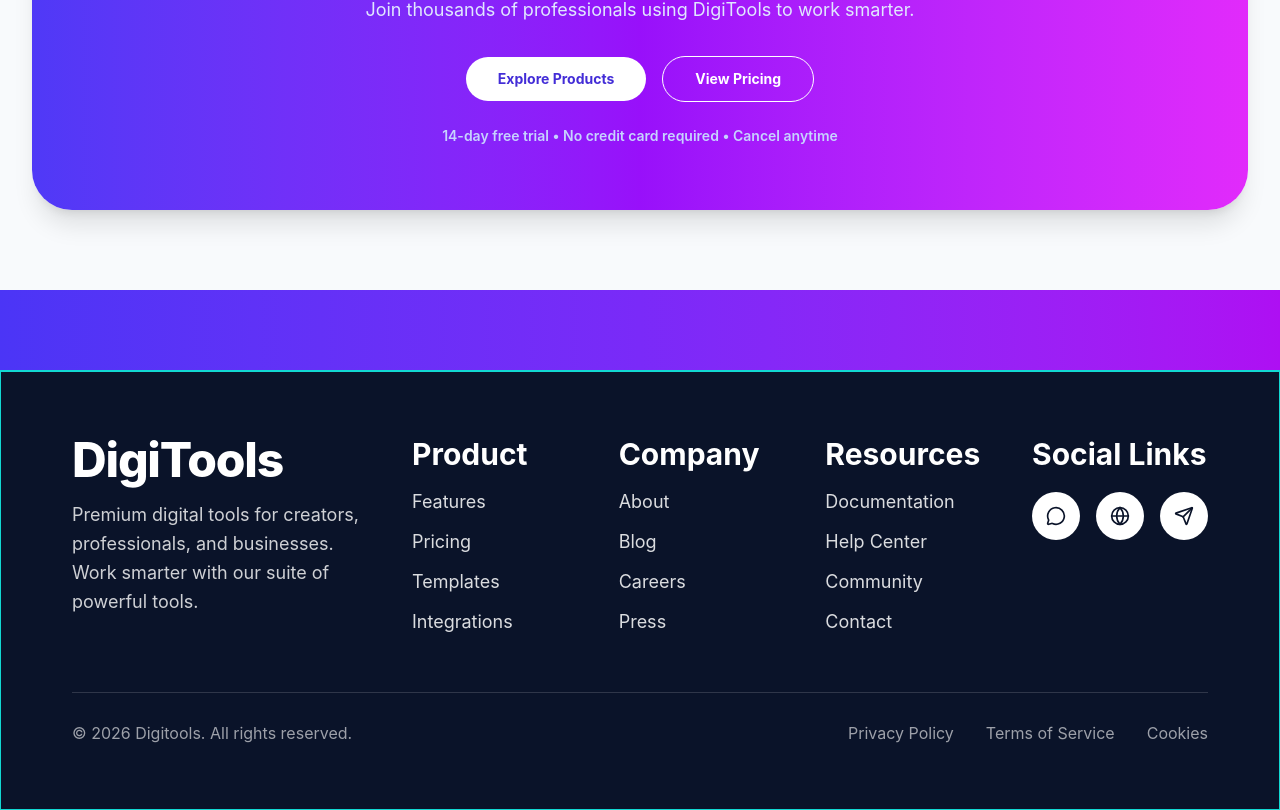
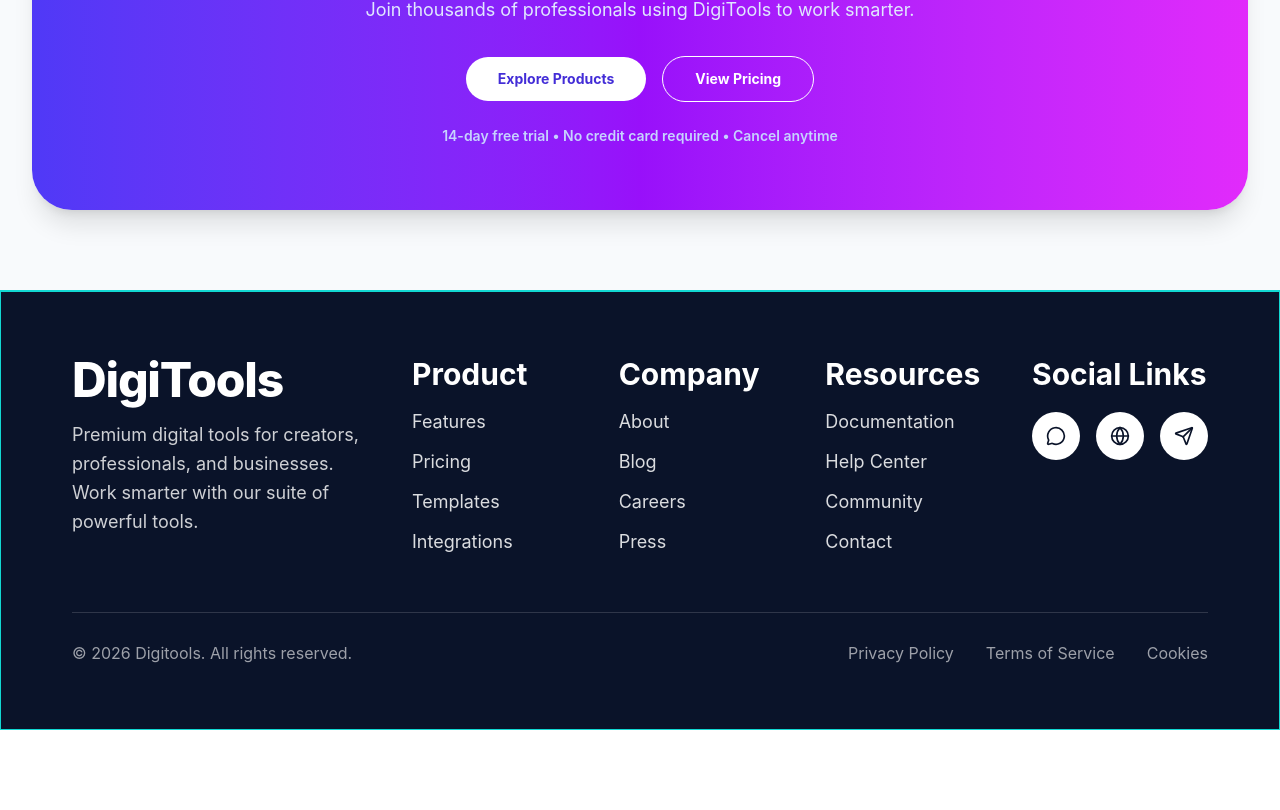
Before and after one commit to orko66321/B13-Aaaingment-6-DigiTools, a React (Vite) app: page / in a window 1280 px wide. Shown: the part 4518-5328 px from the top of the page. After the commit the page ends 5248 px from the top, so only its background shows below. Built offline with nearby package versions, Linux system fonts and the light colour scheme.

Commit message:
footer section updated

```diff
--- a/src/components/Footer/Footer.jsx
+++ b/src/components/Footer/Footer.jsx
@@ -8,7 +8,7 @@ const policyLinks = ['Privacy Policy', 'Terms of Service', 'Cookies']
 function Footer() {
   return (
     <footer className="bg-[#0a1329] text-white">
-      <div className="h-20 w-full bg-gradient-to-r from-[#4b35f6] via-[#7a2af8] to-[#ae0ff3]" />
+      <div />
 
       <div className="border border-[#12d8d2] border-t-2">
         <div className="mx-auto w-full max-w-300 px-4 py-16 sm:px-6 lg:px-8">
```
